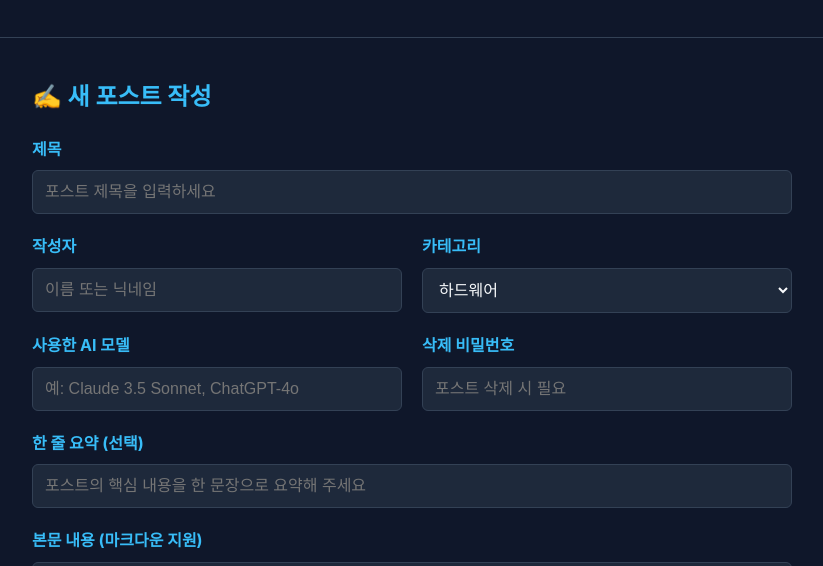
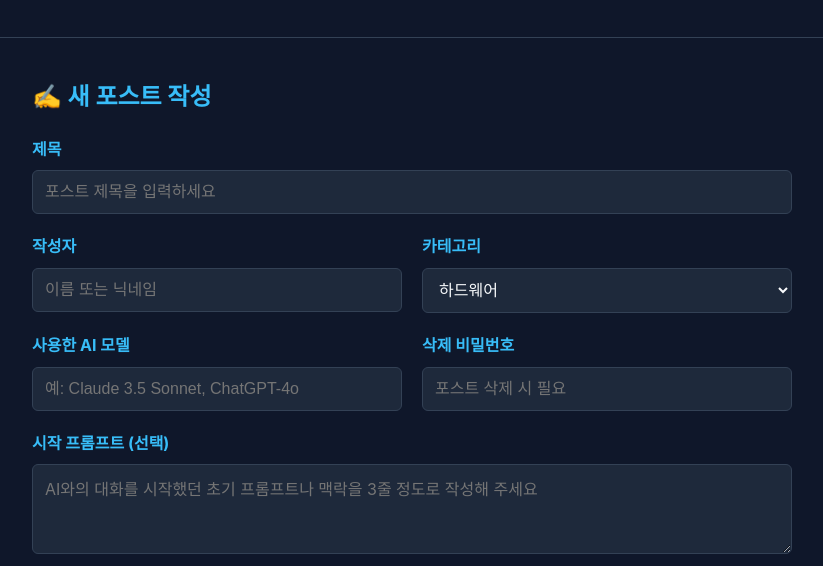
Before and after one commit to richard-um/synaptry.github.io, a plain HTML site: page write.html in a window 1280 px wide. Shown: the part 156-722 px from the top of the page, without its empty margins (228-1051 px from the left). Drawn offline with Linux system fonts and the light colour scheme.

Commit message:
Update write.html

```diff
--- a/write.html
+++ b/write.html
@@ -11,7 +11,7 @@
     .form-group label { display: block; margin-bottom: 8px; font-weight: bold; color: var(--accent); }
     .form-control { width: 100%; padding: 12px; background: var(--card-bg); border: 1px solid var(--border); border-radius: 6px; color: var(--text-main); font-size: 1rem; box-sizing: border-box; }
     .form-control:focus { outline: none; border-color: var(--accent); }
-    textarea.form-control { height: 350px; resize: vertical; font-family: monospace; line-height: 1.5; }
+    textarea.form-control { resize: vertical; font-family: inherit; line-height: 1.5; }
     .form-row { display: flex; gap: 20px; }
     .form-row .form-group { flex: 1; }
     .btn-group { display: flex; justify-content: flex-end; gap: 10px; margin-top: 30px; }
@@ -65,14 +65,15 @@
         </div>
       </div>
 
+      <!-- 한줄 요약 -> 시작 프롬프트 (3줄 분량 textarea) -->
       <div class="form-group">
-        <label for="summary">한 줄 요약 (선택)</label>
-        <input type="text" id="summary" class="form-control" placeholder="포스트의 핵심 내용을 한 문장으로 요약해 주세요">
+        <label for="summary">시작 프롬프트 (선택)</label>
+        <textarea id="summary" class="form-control" style="height: 90px;" placeholder="AI와의 대화를 시작했던 초기 프롬프트나 맥락을 3줄 정도로 작성해 주세요"></textarea>
       </div>
 
       <div class="form-group">
         <label for="content">본문 내용 (마크다운 지원)</label>
-        <textarea id="content" class="form-control" required placeholder="마크다운 문법을 사용하여 자유롭게 작성하세요..."></textarea>
+        <textarea id="content" class="form-control" style="height: 350px; font-family: monospace;" required placeholder="마크다운 문법을 사용하여 자유롭게 작성하세요..."></textarea>
       </div>
 
       <div class="btn-group">
@@ -101,7 +102,6 @@
     const app = initializeApp(firebaseConfig);
     const db = getDatabase(app);
 
-    // 폼 입력 데이터 객체 획득 함수
     function getFormData() {
       return {
         title: document.getElementById("title").value,
@@ -114,7 +114,6 @@
       };
     }
 
-    // 기존 복원 데이터 복구
     window.addEventListener("DOMContentLoaded", () => {
       const savedData = sessionStorage.getItem("draftPost");
       if (savedData) {
@@ -129,23 +128,20 @@
       }
     });
 
-    // 미리보기 버튼 클릭 시 임시 저장 후 preview.html 로 이동
     document.getElementById("previewBtn").addEventListener("click", () => {
       const formData = getFormData();
       sessionStorage.setItem("draftPost", JSON.stringify(formData));
       window.location.href = "preview.html";
     });
 
-    // 포스트 최종 등록
     document.getElementById("writeForm").addEventListener("submit", (e) => {
       e.preventDefault();
-
       const formData = getFormData();
       formData.createdAt = new Date().toISOString();
 
       push(ref(db, "posts"), formData)
         .then(() => {
-          sessionStorage.removeItem("draftPost"); // 등록 성공 시 임시 저장 데이터 삭제
+          sessionStorage.removeItem("draftPost");
           alert("포스트가 성공적으로 발행되었습니다!");
           window.location.href = "index.html";
         })
```
